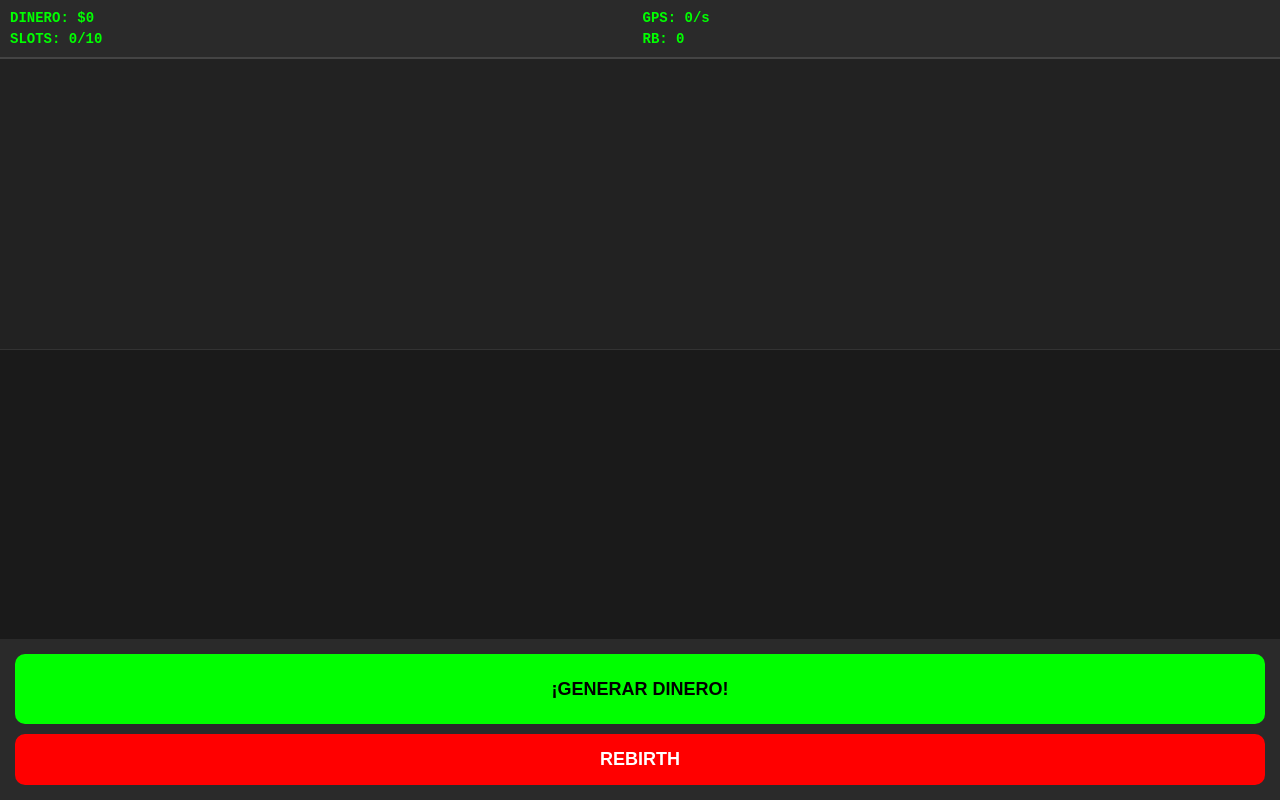
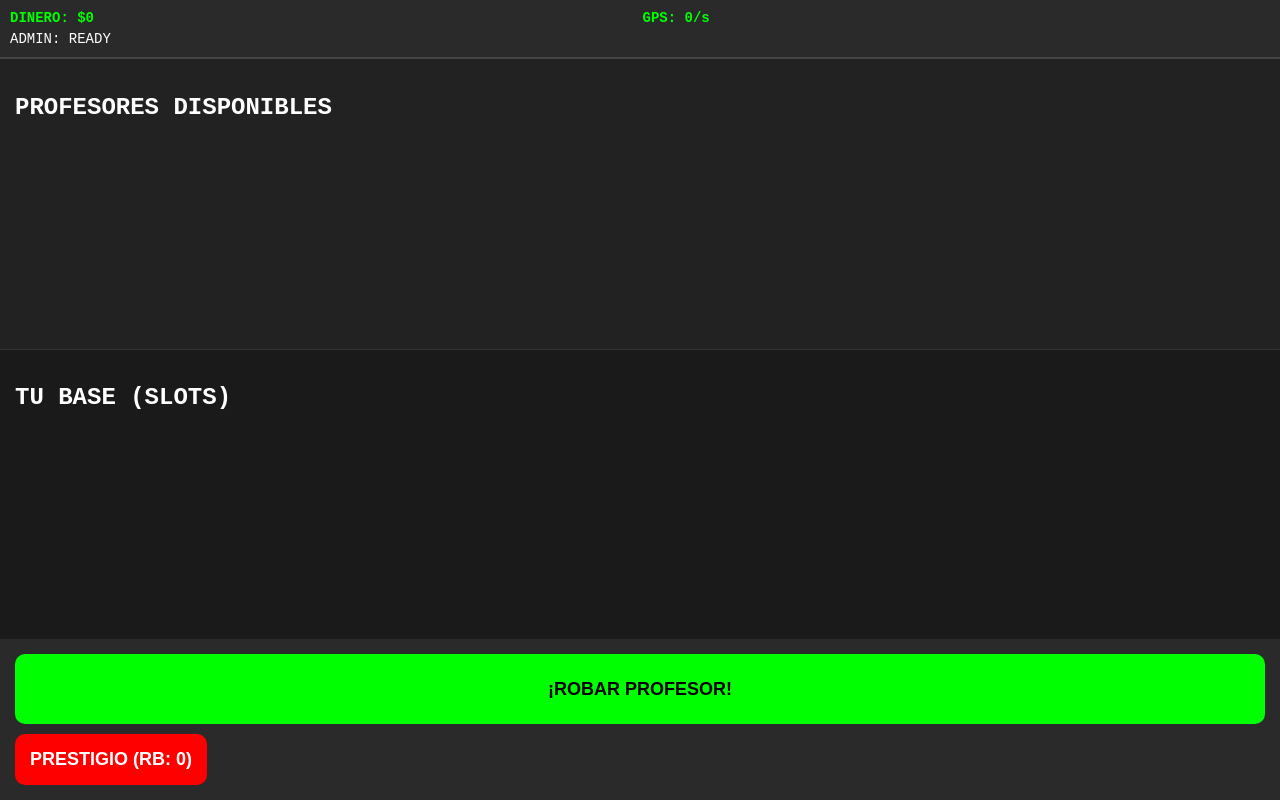
Before and after one commit to lautyalt421-debug/brainrot-tycoon, a plain HTML site: page index.html in a window 1280 px wide. Drawn offline with Linux system fonts and the light colour scheme.

Commit message:
Update index.html

```diff
--- a/index.html
+++ b/index.html
@@ -3,32 +3,35 @@
 <head>
     <meta charset="UTF-8">
     <meta name="viewport" content="width=device-width, initial-scale=1.0, maximum-scale=1.0, user-scalable=no">
-    <title>Brainrot Tycoon Mobile</title>
+    <title>Steel a Teacher</title>
     <link rel="stylesheet" href="style.css">
 </head>
 <body>
     <div id="app">
         <header id="hud">
-            <div class="stat">DINERO: $<span id="money">0</span></div>
-            <div class="stat">GPS: <span id="gps">0</span>/s</div>
-            <div class="stat">SLOTS: <span id="slots">0</span>/10</div>
-            <div class="stat">RB: <span id="rebirths">0</span></div>
-            <div id="admin_timer" style="display:none; color: #00ff00; font-weight: bold;"></div>
+            <div class="stat">DINERO: <span id="money" class="highlight">$0</span></div>
+            <div class="stat">GPS: <span id="gps" class="highlight">0</span>/s</div>
+            <div id="admin_timer" class="admin-timer">ADMIN: READY</div>
         </header>
 
         <main id="offers_area">
-            </main>
+            <h2 class="section-title">PROFESORES DISPONIBLES</h2>
+            <div id="offers_list"></div>
+        </main>
 
         <section id="inventory_area">
-            </section>
+            <h2 class="section-title">TU BASE (SLOTS)</h2>
+            <div id="base_grid" class="base-grid">
+                </div>
+        </section>
 
         <footer id="controls">
-            <button id="btn-click" class="main-btn">¡GENERAR DINERO!</button>
-            <button id="btn-rebirth" class="secondary-btn">REBIRTH</button>
-        </footer >
+            <button id="btn-click" class="btn-main">¡ROBAR PROFESOR!</button>
+            <div class="footer-row">
+                <button id="btn-rebirth" class="btn-sub">PRESTIGIO (RB: <span id="rebirths">0</span>)</button>
+            </div>
+        </footer>
     </div>
-
     <script src="game.js"></script>
 </body>
 </html>
-</html>
```
